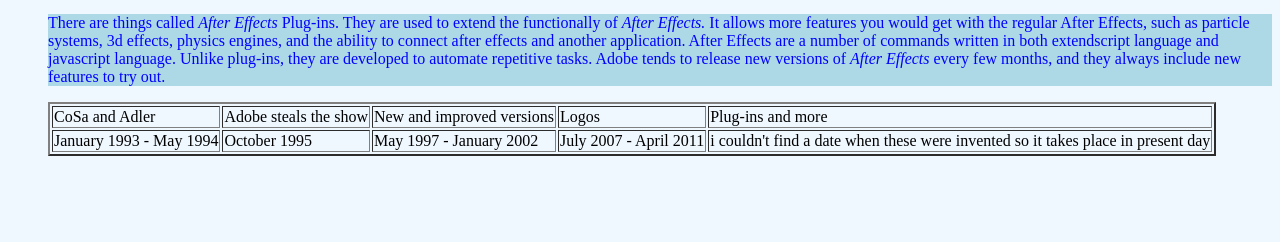
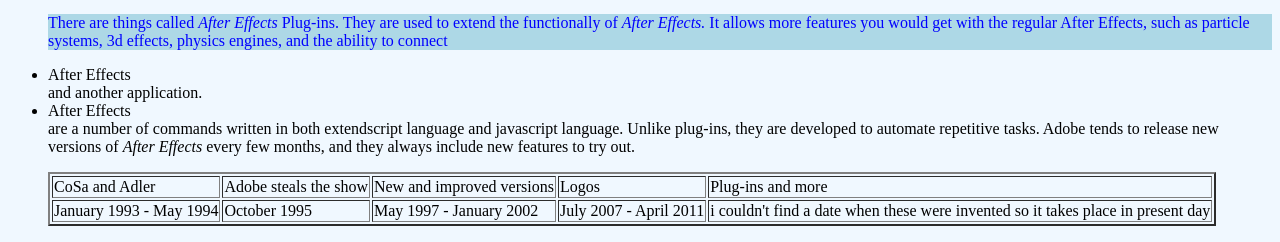
Before and after one commit to miatortillaa/research, a plain HTML site: page index.html in a window 1280 px wide. Shown: the part 1974-2216 px from the top of the page. Before the commit the page ends 2146 px from the top, so only its background shows below. Drawn offline with Linux system fonts and the light colour scheme.

Commit message:
Update index.html

```diff
--- a/index.html
+++ b/index.html
@@ -43,7 +43,7 @@
         </a>
         <p class=p2>
         Adobe's first version had the code name Nimchow, and it was introduced in October of 1995. Its key features were render queue, multiple effects per layer, advanced keying, continuously rastersize illustrator files,
-        motion maths, velocity graph, time remapping, bezier masking, and 1/2/4 point motion tracking. When adobe was able to create <i>After Effects,</i> they added manu features that could be
+        motion maths, velocity graph, time remapping, bezier masking, and 1/2/4 point motion tracking. When adobe was able to create <i>After Effects,</i> they added many features that could be
         imported from photoshop illustrator becuase they were both products belonging to adobe.
 
         </p>
@@ -84,7 +84,7 @@
         </a>
         <p class=p1>
         There are things called <i>After Effects</i> Plug-ins. They are used to extend the functionally of <i>After Effects.</i> It allows more features you would get with the regular After Effects, such
-        as particle systems, 3d effects, physics engines, and the ability to connect after effects and another application. After Effects are a number of commands written in both extendscript
+        as particle systems, 3d effects, physics engines, and the ability to connect <li>After Effects</li> and another application. <li>After Effects</li> are a number of commands written in both extendscript
         language and javascript language. Unlike plug-ins, they are developed to automate repetitive tasks. Adobe tends to release new versions of <i>After Effects</i> every few months, and they
         always include new features to try out.
         </p>
```
